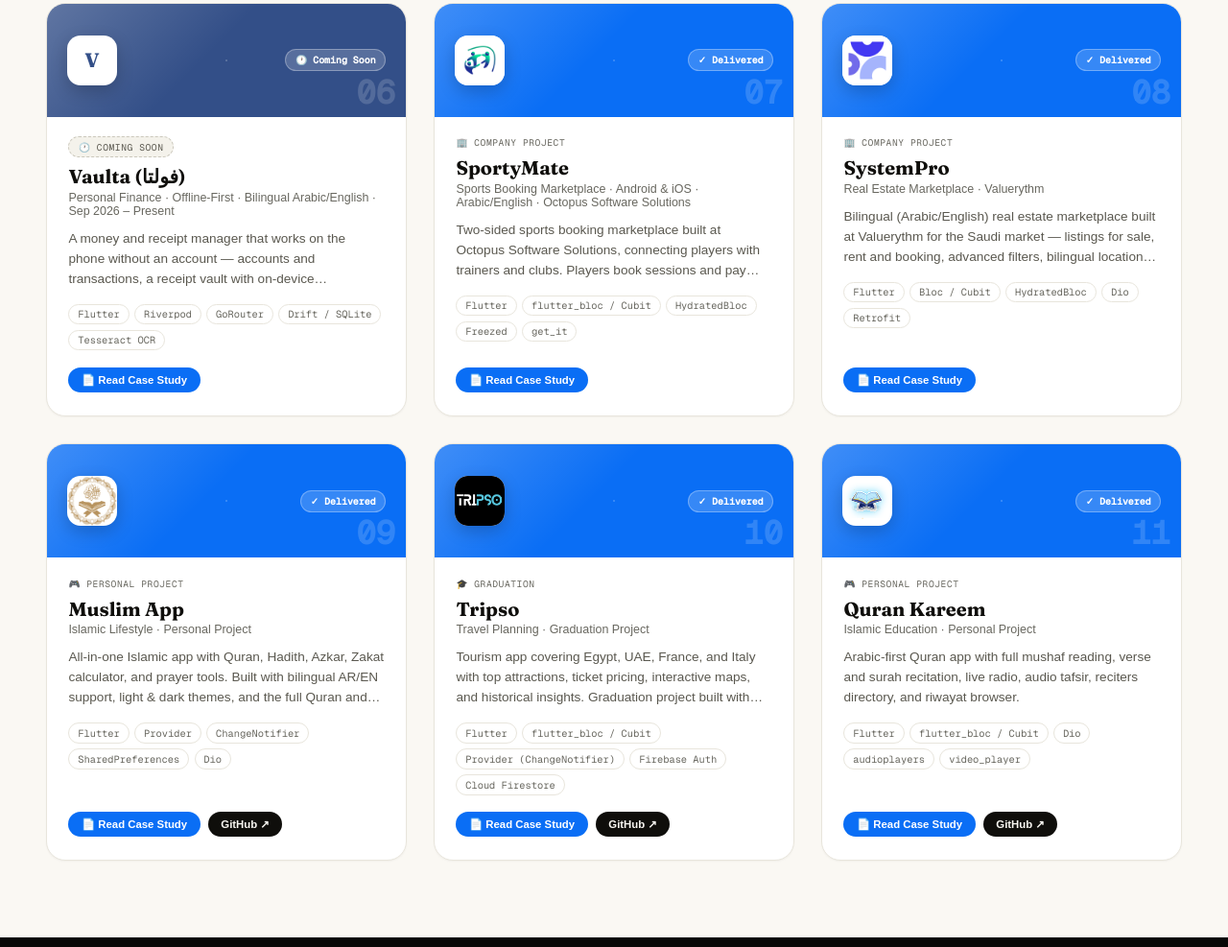
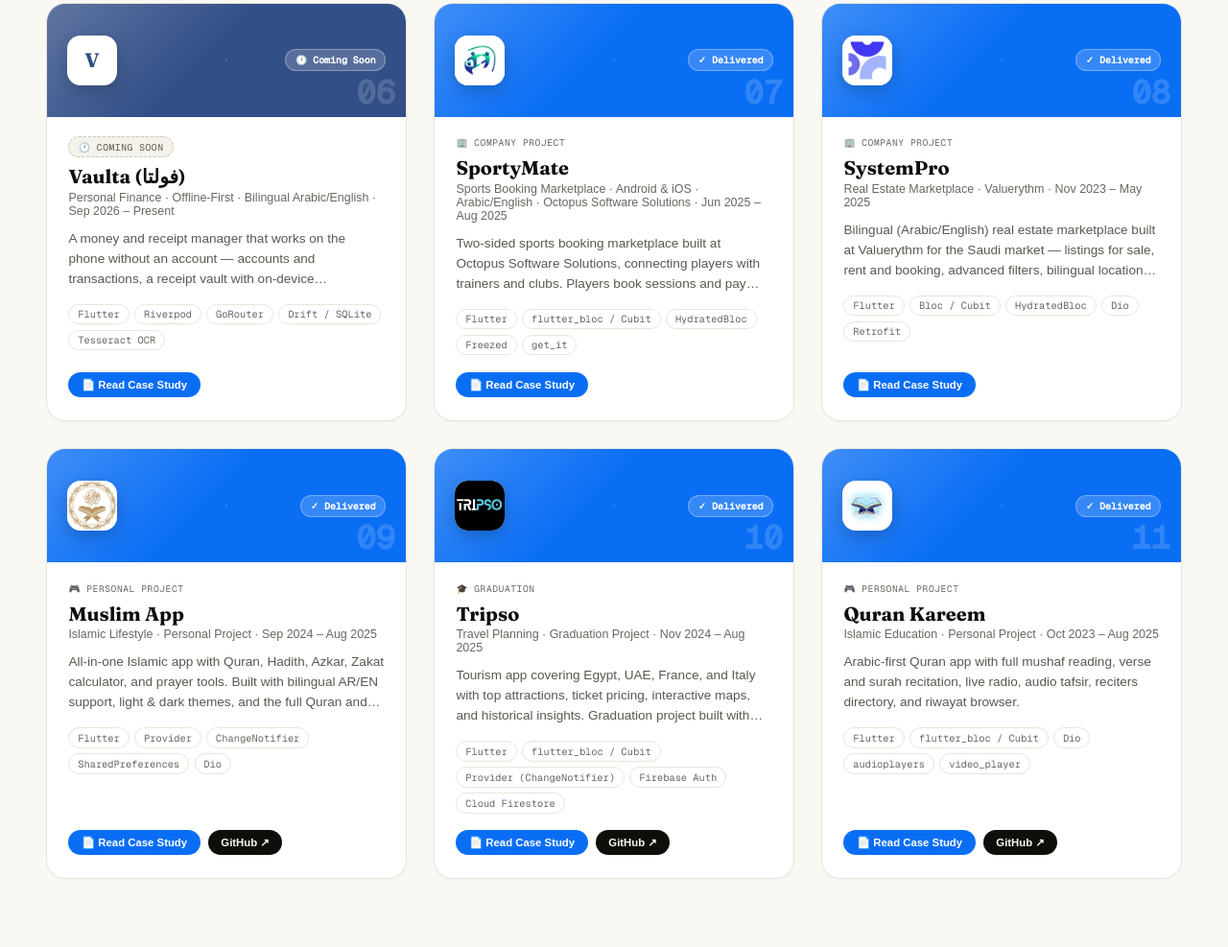
Before and after one commit to HusseinMohamed99/HusseinMohamed99.github.io, a plain HTML site: page projects/all-projects.html in a window 1280 px wide. Shown: the part 1226-2213 px from the top of the page at 96% size. Drawn offline with nearby package versions, Linux system fonts and the light colour scheme; a web font is replaced by a local one.

Commit message:
fix(projects): add period fields to all projects
Populate missing period fields in frontmatter across Tuwaiq Pay, SportyMate,
SystemPro, Muslim App, Quran Kareem, and Tripso based on verified
employment timelines and git repository commit ranges.

```diff
--- a/data/projects/index.json
+++ b/data/projects/index.json
@@ -1,5 +1,5 @@
 {
-  "generated": "2026-11-01T20:59:55.817Z",
+  "generated": "2026-11-01T21:01:02.277Z",
   "count": 11,
   "projects": [
     {
@@ -7,6 +7,7 @@
       "name": "Tuwaiq Pay",
       "category": "Fintech · iOS & Android · Saudi Market",
       "badge": "Featured Project",
+      "period": "Sep 2025 – Sep 2026",
       "short_description": "Production fintech app used by real merchants across Saudi Arabia for invoicing, payment processing, and transaction management. Features biometric login, NearPay SDK tap-to-pay, HyperPay card payments, sub-account management, Firebase Remote Config feature flags, and full Arabic/English localization.",
       "icon": "images/tuwaiq-pay/tuwaiq_icon.png",
       "order": 1,
@@ -270,6 +271,7 @@
       "name": "SportyMate",
       "category": "Sports Booking Marketplace · Android & iOS · Arabic/English · Octopus Software Solutions",
       "badge": "Company Project",
+      "period": "Jun 2025 – Aug 2025",
       "short_description": "Two-sided sports booking marketplace built at Octopus Software Solutions, connecting players with trainers and clubs. Players book sessions and pay through Paymob; trainers publish their own schedule, approve requests, verify attendance by QR scan, and track earnings — one Flutter binary serving both roles, bilingual Arabic/English, built on Cubit + HydratedBloc over a Retrofit/Dio layer and shipped by an automated Fastlane pipeline.",
       "icon": "images/sportymate/sporty_icon.png",
       "order": 7,
@@ -343,6 +345,7 @@
       "name": "SystemPro",
       "category": "Real Estate Marketplace · Valuerythm",
       "badge": "Company Project",
+      "period": "Nov 2023 – May 2025",
       "short_description": "Bilingual (Arabic/English) real estate marketplace built at Valuerythm for the Saudi market — listings for sale, rent and booking, advanced filters, bilingual location search, and direct agent contact via call or WhatsApp.",
       "icon": "images/systempro/systempro_icon.png",
       "order": 8,
@@ -407,6 +410,7 @@
       "name": "Muslim App",
       "category": "Islamic Lifestyle · Personal Project",
       "badge": "Personal Project",
+      "period": "Sep 2024 – Aug 2025",
       "short_description": "All-in-one Islamic app with Quran, Hadith, Azkar, Zakat calculator, and prayer tools. Built with bilingual AR/EN support, light & dark themes, and the full Quran and Hadith bundled for offline use.",
       "icon": "images/muslim-app/muslim_icon.png",
       "order": 10,
@@ -454,13 +458,14 @@
       "links": {
         "github": "https://github.com/HusseinMohamed99/Muslim"
       },
-      "lastmod": "2026-10-05"
+      "lastmod": "2026-11-01"
     },
     {
       "slug": "tripso",
       "name": "Tripso",
       "category": "Travel Planning · Graduation Project",
       "badge": "Graduation",
+      "period": "Nov 2024 – Aug 2025",
       "short_description": "Tourism app covering Egypt, UAE, France, and Italy with top attractions, ticket pricing, interactive maps, and historical insights. Graduation project built with Cubit state management, Dio REST integration, and Firebase auth.",
       "icon": "images/tripso/tripso_icon.png",
       "order": 11,
@@ -518,6 +523,7 @@
       "name": "Quran Kareem",
       "category": "Islamic Education · Personal Project",
       "badge": "Personal Project",
+      "period": "Oct 2023 – Aug 2025",
       "short_description": "Arabic-first Quran app with full mushaf reading, verse and surah recitation, live radio, audio tafsir, reciters directory, and riwayat browser.",
       "icon": "images/quran-kareem/logo.svg",
       "order": 12,
@@ -568,7 +574,7 @@
       "links": {
         "github": "https://github.com/HusseinMohamed99/Quran_Kareem"
       },
-      "lastmod": "2026-10-05"
+      "lastmod": "2026-11-01"
     }
   ]
 }
--- a/projects/all-projects.html
+++ b/projects/all-projects.html
@@ -77,18 +77,18 @@
       <!-- static-projects:start (generated by scripts/build-site-data.js; replaced by js/render-projects.js) -->
       <div class="proj-static" style="grid-column:1/-1;line-height:1.55">
       <ul style="list-style:none;padding:0;margin:0 0 1rem">
-        <li style="margin-bottom:.9rem"><a href="project.html?slug=tuwaiq-pay"><strong>Tuwaiq Pay</strong></a> <span style="color:var(--muted)">— Featured Project · Fintech · iOS &amp; Android · Saudi Market</span><br>Production fintech app used by real merchants across Saudi Arabia for invoicing, payment processing, and transaction management. Features biometric login, NearPay SDK tap-to-pay, HyperPay card payments, sub-account management, Firebase Remote Config feature flags, and full Arabic/English localization.</li>
+        <li style="margin-bottom:.9rem"><a href="project.html?slug=tuwaiq-pay"><strong>Tuwaiq Pay</strong></a> <span style="color:var(--muted)">— Featured Project · Fintech · iOS &amp; Android · Saudi Market · Sep 2025 – Sep 2026</span><br>Production fintech app used by real merchants across Saudi Arabia for invoicing, payment processing, and transaction management. Features biometric login, NearPay SDK tap-to-pay, HyperPay card payments, sub-account management, Firebase Remote Config feature flags, and full Arabic/English localization.</li>
         <li style="margin-bottom:.9rem"><a href="project.html?slug=refqa"><strong>Refqa (<span dir="rtl" lang="ar">رِفقة</span>)</strong></a> <span style="color:var(--muted)">— Personal Project · Islamic Lifestyle · Offline-First · Arabic/English · Jul 2026</span><br>A comprehensive Islamic companion app: dual-mode Quran reading (browsable index + a full 604-page Madani Mushaf renderer), live Qur&#39;an radio and per-reciter profiles, on-device speech-recognition recitation checking with zero audio leaving the device, per-prayer adhan and alert styles via a custom Kotlin AlarmManager + ForegroundService pipeline with a tilt-free Qibla light beam, the Prophet&#39;s ﷺ Seerah and lineage, the Ten Promised Paradise, the 99 Names of Allah, Hadith, Tafsir, Duas, khatm tracking, streaks, and a full stats dashboard with time-spent-per-category tracking — all privacy-first, with location and PII scrubbed before any crash report.</li>
         <li style="margin-bottom:.9rem"><a href="project.html?slug=x_5_fitness"><strong>5X Fitness</strong></a> <span style="color:var(--muted)">— Personal Project · Fitness &amp; Habit Tracking · Flutter · Firebase · Aug 2026 – Sep 2026</span><br>A bilingual (Arabic/English) fitness companion built on Flutter and Firebase — gym attendance streaks, a daily plank habit, workout logging against a 42-exercise reference library, body progress charted against InBody figures, and a plain-language privacy screen that exports everything the app holds about you.</li>
         <li style="margin-bottom:.9rem"><a href="project.html?slug=expense_splitter"><strong>Qisma (<span dir="rtl" lang="ar">قِسمة</span>)</strong></a> <span style="color:var(--muted)">— Personal Project · Shared Expenses · Offline-First · Bilingual Arabic/English · Aug 2026</span><br>An offline-first, guest-first expense-splitting app for travel friends, roommates, and work teams — record who paid, split equally or custom, and get a deterministic settlement engine that works out the minimum number of payments needed to settle the whole group.</li>
         <li style="margin-bottom:.9rem"><a href="project.html?slug=studyflow"><strong>StudyFlow (<span dir="rtl" lang="ar">مذاكرتي</span>)</strong></a> <span style="color:var(--muted)">— Personal Project · Education &amp; Productivity · Offline-First · Bilingual Arabic/English · Sep 2026 – Oct 2026</span><br>An offline study planner and focus timer for students — subjects with weekly targets, focus sessions, tasks and exam countdowns, flashcards with spaced review, and weekly statistics. No account, no ads, and no internet permission at all.</li>
         <li style="margin-bottom:.9rem"><a href="project.html?slug=vaulta"><strong>Vaulta (<span dir="rtl" lang="ar">فولتا</span>)</strong></a> <span style="color:var(--muted)">— Coming Soon · Personal Finance · Offline-First · Bilingual Arabic/English · Sep 2026 – Present</span><br>A money and receipt manager that works on the phone without an account — accounts and transactions, a receipt vault with on-device Arabic/English scanning you review before saving, warranties, bills, subscriptions, budgets, goals, debts and reports, in Arabic and English.</li>
-        <li style="margin-bottom:.9rem"><a href="project.html?slug=sportymate"><strong>SportyMate</strong></a> <span style="color:var(--muted)">— Company Project · Sports Booking Marketplace · Android &amp; iOS · Arabic/English · Octopus Software Solutions</span><br>Two-sided sports booking marketplace built at Octopus Software Solutions, connecting players with trainers and clubs. Players book sessions and pay through Paymob; trainers publish their own schedule, approve requests, verify attendance by QR scan, and track earnings — one Flutter binary serving both roles, bilingual Arabic/English, built on Cubit + HydratedBloc over a Retrofit/Dio layer and shipped by an automated Fastlane pipeline.</li>
-        <li style="margin-bottom:.9rem"><a href="project.html?slug=systempro"><strong>SystemPro</strong></a> <span style="color:var(--muted)">— Company Project · Real Estate Marketplace · Valuerythm</span><br>Bilingual (Arabic/English) real estate marketplace built at Valuerythm for the Saudi market — listings for sale, rent and booking, advanced filters, bilingual location search, and direct agent contact via call or WhatsApp.</li>
+        <li style="margin-bottom:.9rem"><a href="project.html?slug=sportymate"><strong>SportyMate</strong></a> <span style="color:var(--muted)">— Company Project · Sports Booking Marketplace · Android &amp; iOS · Arabic/English · Octopus Software Solutions · Jun 2025 – Aug 2025</span><br>Two-sided sports booking marketplace built at Octopus Software Solutions, connecting players with trainers and clubs. Players book sessions and pay through Paymob; trainers publish their own schedule, approve requests, verify attendance by QR scan, and track earnings — one Flutter binary serving both roles, bilingual Arabic/English, built on Cubit + HydratedBloc over a Retrofit/Dio layer and shipped by an automated Fastlane pipeline.</li>
+        <li style="margin-bottom:.9rem"><a href="project.html?slug=systempro"><strong>SystemPro</strong></a> <span style="color:var(--muted)">— Company Project · Real Estate Marketplace · Valuerythm · Nov 2023 – May 2025</span><br>Bilingual (Arabic/English) real estate marketplace built at Valuerythm for the Saudi market — listings for sale, rent and booking, advanced filters, bilingual location search, and direct agent contact via call or WhatsApp.</li>
 
-        <li style="margin-bottom:.9rem"><a href="project.html?slug=muslim-app"><strong>Muslim App</strong></a> <span style="color:var(--muted)">— Personal Project · Islamic Lifestyle · Personal Project</span><br>All-in-one Islamic app with Quran, Hadith, Azkar, Zakat calculator, and prayer tools. Built with bilingual AR/EN support, light &amp; dark themes, and the full Quran and Hadith bundled for offline use.</li>
-        <li style="margin-bottom:.9rem"><a href="project.html?slug=tripso"><strong>Tripso</strong></a> <span style="color:var(--muted)">— Graduation · Travel Planning · Graduation Project</span><br>Tourism app covering Egypt, UAE, France, and Italy with top attractions, ticket pricing, interactive maps, and historical insights. Graduation project built with Cubit state management, Dio REST integration, and Firebase auth.</li>
-        <li style="margin-bottom:.9rem"><a href="project.html?slug=quran-kareem"><strong>Quran Kareem</strong></a> <span style="color:var(--muted)">— Personal Project · Islamic Education · Personal Project</span><br>Arabic-first Quran app with full mushaf reading, verse and surah recitation, live radio, audio tafsir, reciters directory, and riwayat browser.</li>
+        <li style="margin-bottom:.9rem"><a href="project.html?slug=muslim-app"><strong>Muslim App</strong></a> <span style="color:var(--muted)">— Personal Project · Islamic Lifestyle · Personal Project · Sep 2024 – Aug 2025</span><br>All-in-one Islamic app with Quran, Hadith, Azkar, Zakat calculator, and prayer tools. Built with bilingual AR/EN support, light &amp; dark themes, and the full Quran and Hadith bundled for offline use.</li>
+        <li style="margin-bottom:.9rem"><a href="project.html?slug=tripso"><strong>Tripso</strong></a> <span style="color:var(--muted)">— Graduation · Travel Planning · Graduation Project · Nov 2024 – Aug 2025</span><br>Tourism app covering Egypt, UAE, France, and Italy with top attractions, ticket pricing, interactive maps, and historical insights. Graduation project built with Cubit state management, Dio REST integration, and Firebase auth.</li>
+        <li style="margin-bottom:.9rem"><a href="project.html?slug=quran-kareem"><strong>Quran Kareem</strong></a> <span style="color:var(--muted)">— Personal Project · Islamic Education · Personal Project · Oct 2023 – Aug 2025</span><br>Arabic-first Quran app with full mushaf reading, verse and surah recitation, live radio, audio tafsir, reciters directory, and riwayat browser.</li>
       </ul>
       </div>
       <!-- static-projects:end -->
```
Also changed, not shown: sitemap.xml (+4 -4 lines), 6 other files.
